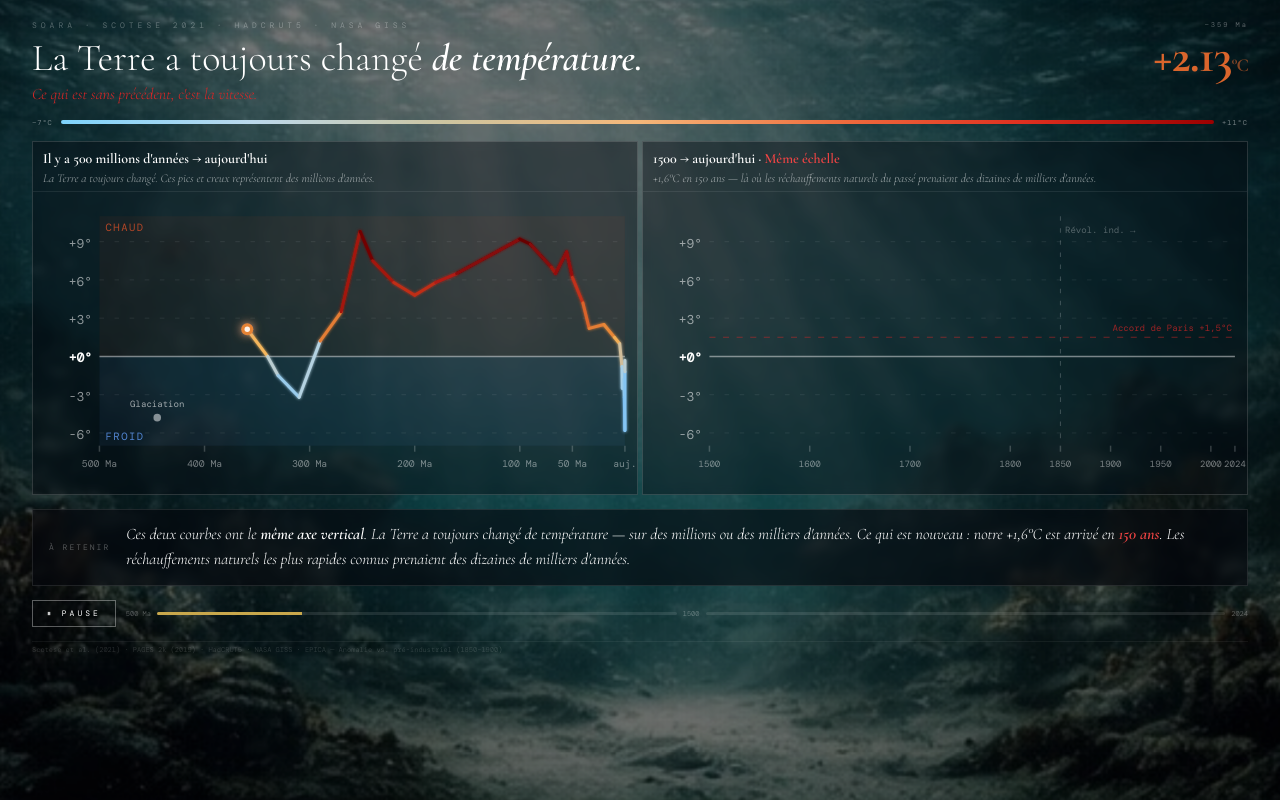
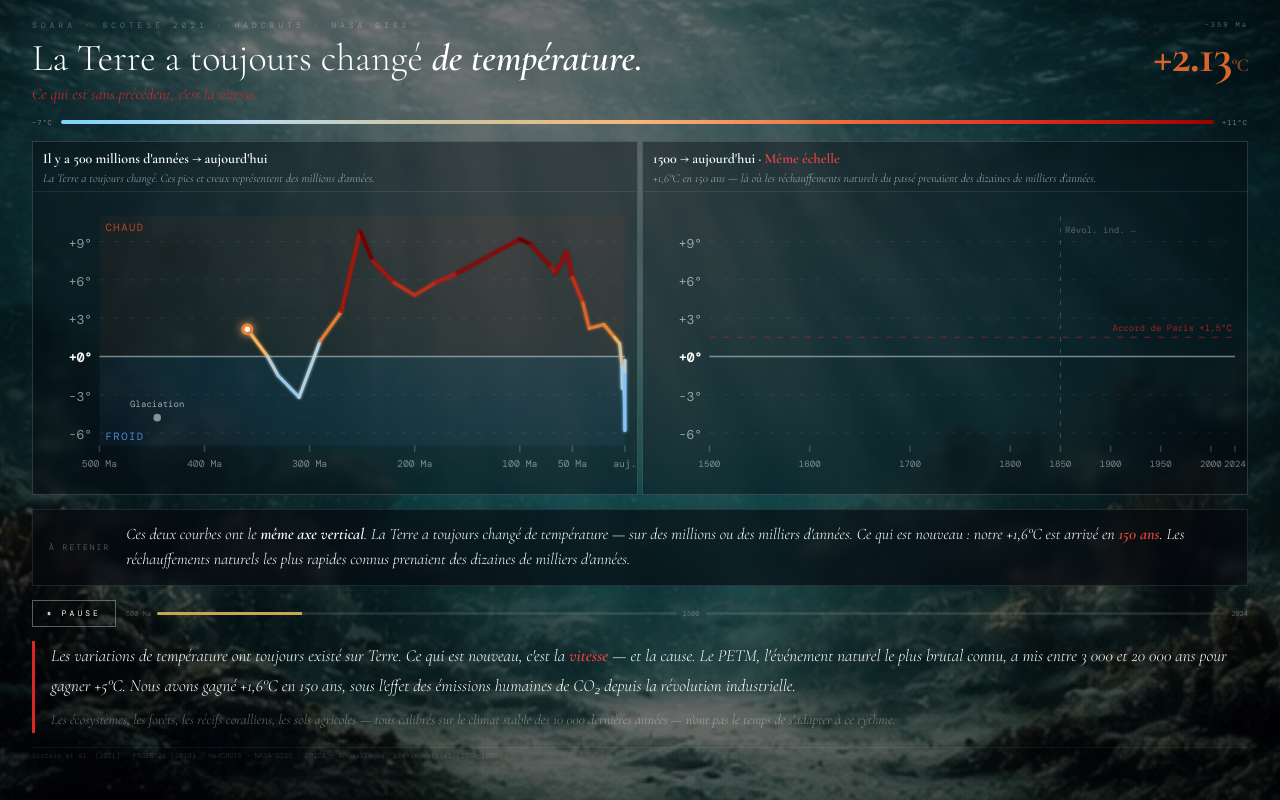
Before and after one commit to SteveMrld/Prisme, a Next.js app: page /grands-formats/climat in a window 1280 px wide. Built offline with nearby package versions, Linux system fonts and the light colour scheme; a web font is replaced by a local one.

Commit message:
fix: conclusion éditoriale réintégrée après les contrôles

```diff
--- a/app/grands-formats/climat/ClimateClient.tsx
+++ b/app/grands-formats/climat/ClimateClient.tsx
@@ -392,6 +392,16 @@ export default function CC() {
           </div>
         </div>
 
+        {/* Conclusion éditoriale */}
+        <div style={{borderLeft:"3px solid #dc2626",paddingLeft:16}}>
+          <p style={{fontFamily:"'Cormorant Garamond',serif",fontStyle:"italic",fontSize:"clamp(13px,1.6vw,17px)",fontWeight:300,color:"#fff",margin:"0 0 8px",lineHeight:1.75}}>
+            Les variations de température ont toujours existé sur Terre. Ce qui est nouveau, c'est la <strong style={{fontWeight:700,color:"#ef4444"}}>vitesse</strong> — et la cause. Le PETM, l'événement naturel le plus brutal connu, a mis entre 3 000 et 20 000 ans pour gagner +5°C. Nous avons gagné +1,6°C en 150 ans, sous l'effet des émissions humaines de CO₂ depuis la révolution industrielle.
+          </p>
+          <p style={{fontFamily:"'Cormorant Garamond',serif",fontStyle:"italic",fontSize:"clamp(11px,1.4vw,14px)",fontWeight:300,color:"rgba(255,255,255,0.4)",margin:0,lineHeight:1.75}}>
+            Les écosystèmes, les forêts, les récifs coralliens, les sols agricoles — tous calibrés sur le climat stable des 10 000 dernières années — n'ont pas le temps de s'adapter à ce rythme.
+          </p>
+        </div>
+
         <div style={{fontSize:7,color:"rgba(255,255,255,0.15)",lineHeight:1.8,paddingTop:2,borderTop:"1px solid rgba(255,255,255,0.06)"}}>
           Scotese et al. (2021) · PAGES 2k (2019) · HadCRUT5 · NASA GISS · EPICA — Anomalie vs. pré-industriel (1850–1900)
         </div>
```
